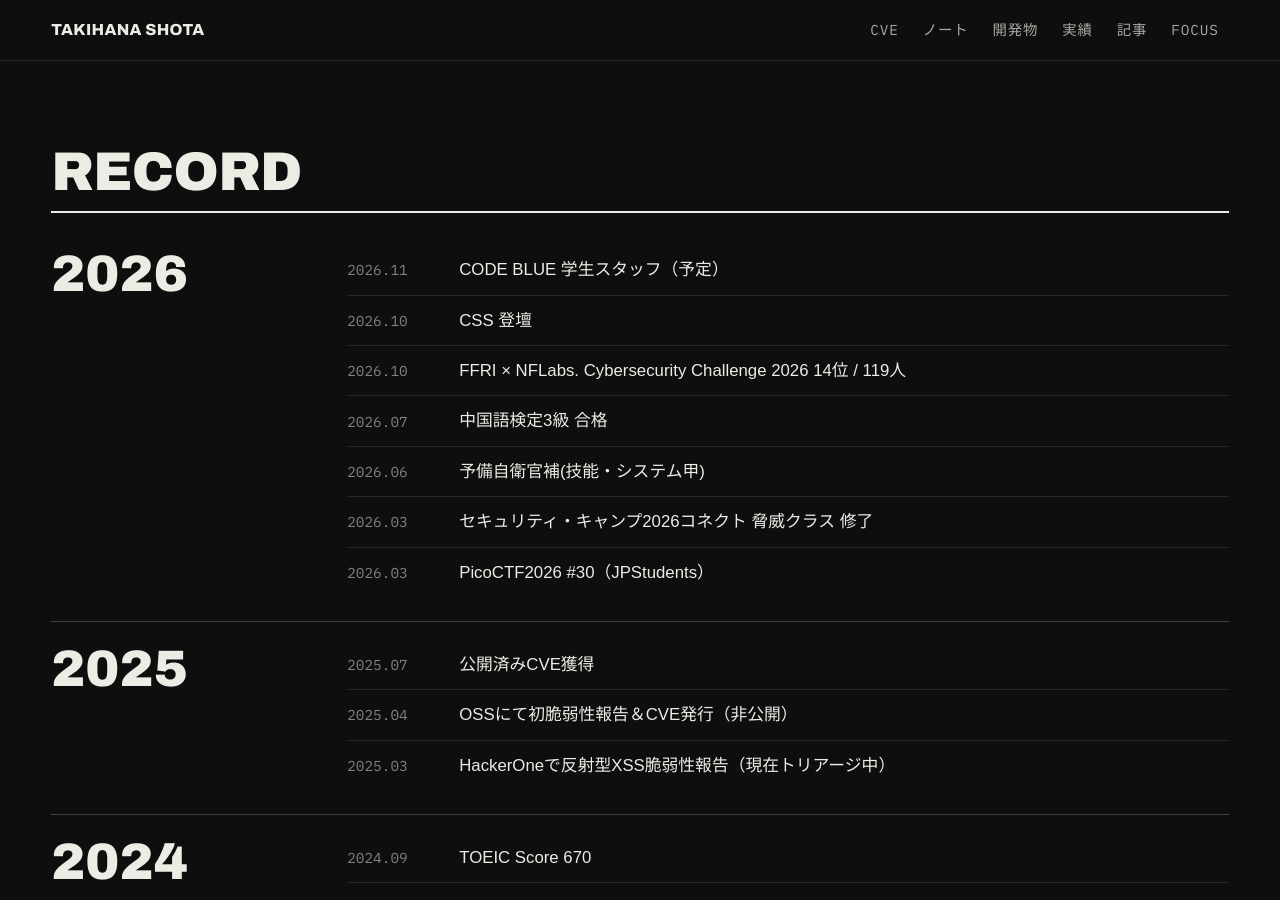
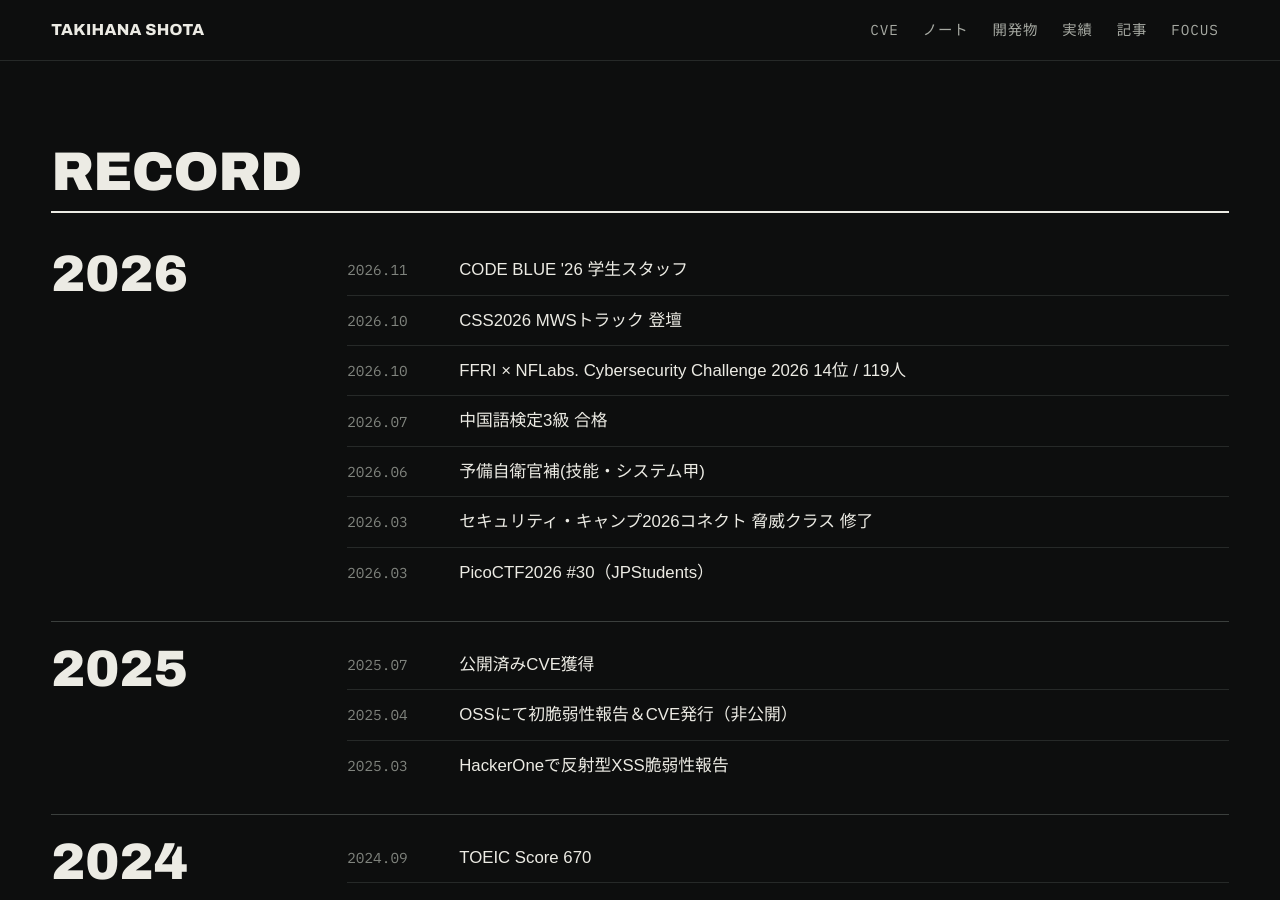
Before and after one commit to MooseLoveti/MooseLoveti.github.io, a Jekyll site: the page built from index.html, in a window 1280 px wide and 900 px high, scrolled down 3252 px. Built offline with Jekyll 4.4.1, drawn with Linux system fonts in a browser that asks for light colours; some web fonts are replaced.

Commit message:
資格・活動実績の表記を更新する
- 2026.11 「CODE BLUE 学生スタッフ（予定）」→「CODE BLUE '26 学生スタッフ」
- 2026.10 「CSS 登壇」→「CSS2026 MWSトラック 登壇」
- 2025.03 「HackerOneで反射型XSS脆弱性報告（現在トリアージ中）」→「HackerOneで反射型XSS脆弱性報告」

Co-Authored-By: Claude Opus 5.5 <noreply@anthropic.com>

```diff
--- a/index.html
+++ b/index.html
@@ -194,8 +194,8 @@
                 <div class="year">
                     <p class="year-num" aria-hidden="true">2026</p>
                     <ul class="achievements">
-                        <li class="achievement"><time datetime="2026-11">2026.11</time><span>CODE BLUE 学生スタッフ（予定）</span></li>
-                        <li class="achievement"><time datetime="2026-10">2026.10</time><span>CSS 登壇</span></li>
+                        <li class="achievement"><time datetime="2026-11">2026.11</time><span>CODE BLUE '26 学生スタッフ</span></li>
+                        <li class="achievement"><time datetime="2026-10">2026.10</time><span>CSS2026 MWSトラック 登壇</span></li>
                         <li class="achievement"><time datetime="2026-10">2026.10</time><span>FFRI × NFLabs. Cybersecurity Challenge 2026 14位 / 119人</span></li>
                         <li class="achievement"><time datetime="2026-07">2026.07</time><span>中国語検定3級 合格</span></li>
                         <li class="achievement"><time datetime="2026-06">2026.06</time><span>予備自衛官補(技能・システム甲)</span></li>
@@ -208,7 +208,7 @@
                     <ul class="achievements">
                         <li class="achievement"><time datetime="2025-07">2025.07</time><span>公開済みCVE獲得</span></li>
                         <li class="achievement"><time datetime="2025-04">2025.04</time><span>OSSにて初脆弱性報告＆CVE発行（非公開）</span></li>
-                        <li class="achievement"><time datetime="2025-03">2025.03</time><span>HackerOneで反射型XSS脆弱性報告（現在トリアージ中）</span></li>
+                        <li class="achievement"><time datetime="2025-03">2025.03</time><span>HackerOneで反射型XSS脆弱性報告</span></li>
                     </ul>
                 </div>
                 <div class="year">
```
